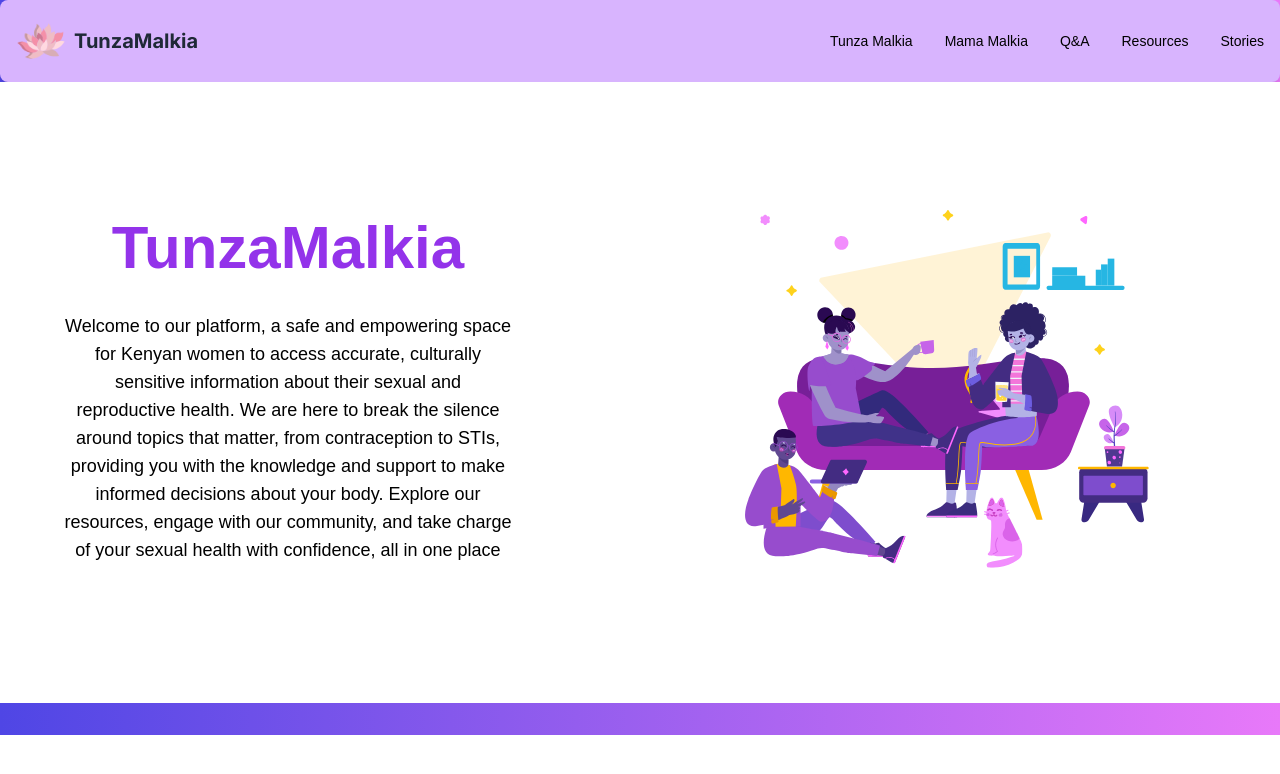
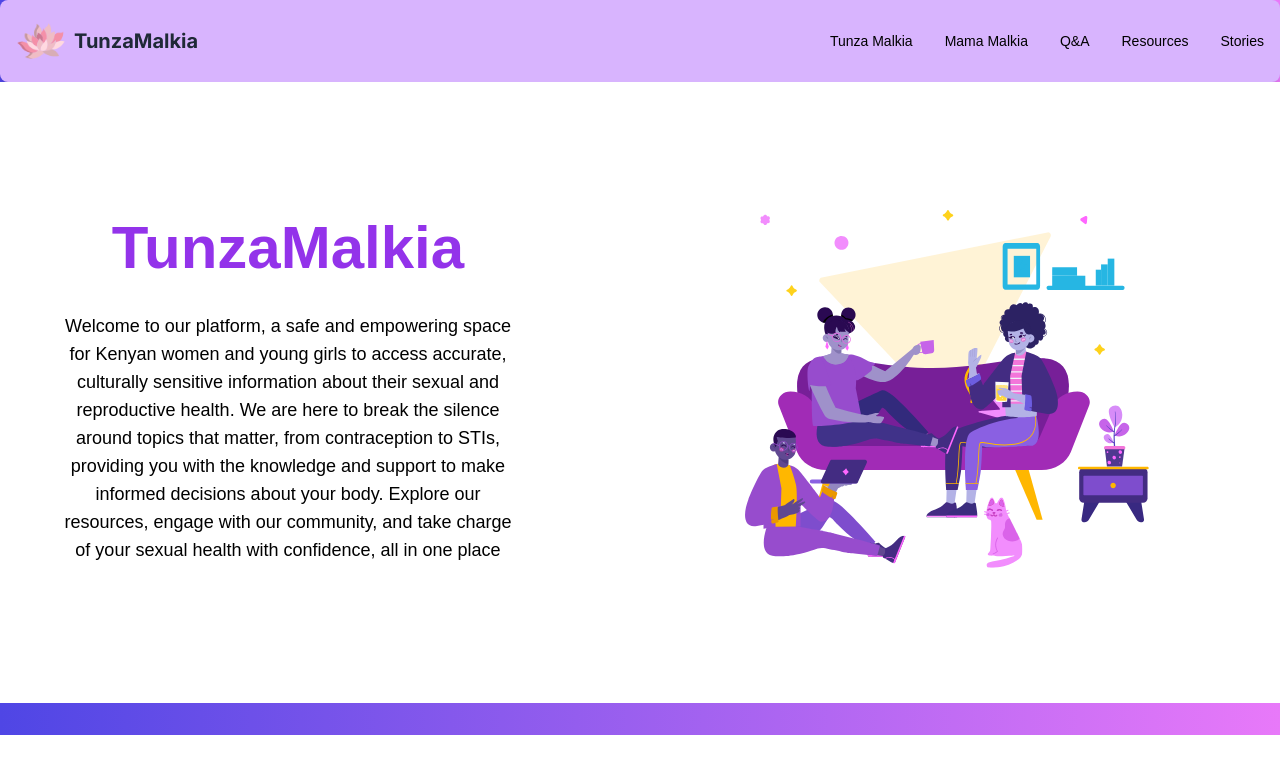
Before and after one commit to Konji-tech/tunzamalkia-gc, a Next.js app: page / in a window 1280 px wide. Shown: the top 774 px of the page. Built offline with nearby package versions, Linux system fonts and the light colour scheme.

Commit message:
Added Description changes
Landing page description changes

```diff
--- a/src/components/landing/Hero.tsx
+++ b/src/components/landing/Hero.tsx
@@ -10,7 +10,7 @@ export default function Hero() {
           TunzaMalkia
         </h1>
         <p className="text-center text-sm md:text-base lg:text-lg max-w-[90%] md:max-w-[80%] lg:max-w-[60ch]">
-          Welcome to our platform, a safe and empowering space for Kenyan women to access accurate, culturally sensitive information about their sexual and reproductive health. We are here to break the silence around topics that matter, from contraception to STIs, providing you with the knowledge and support to make informed decisions about your body.
+          Welcome to our platform, a safe and empowering space for Kenyan women and young girls to access accurate, culturally sensitive information about their sexual and reproductive health. We are here to break the silence around topics that matter, from contraception to STIs, providing you with the knowledge and support to make informed decisions about your body.
           Explore our resources, engage with our community, and take charge of your sexual health with confidence, all in one place
         </p>
       </div>
```
